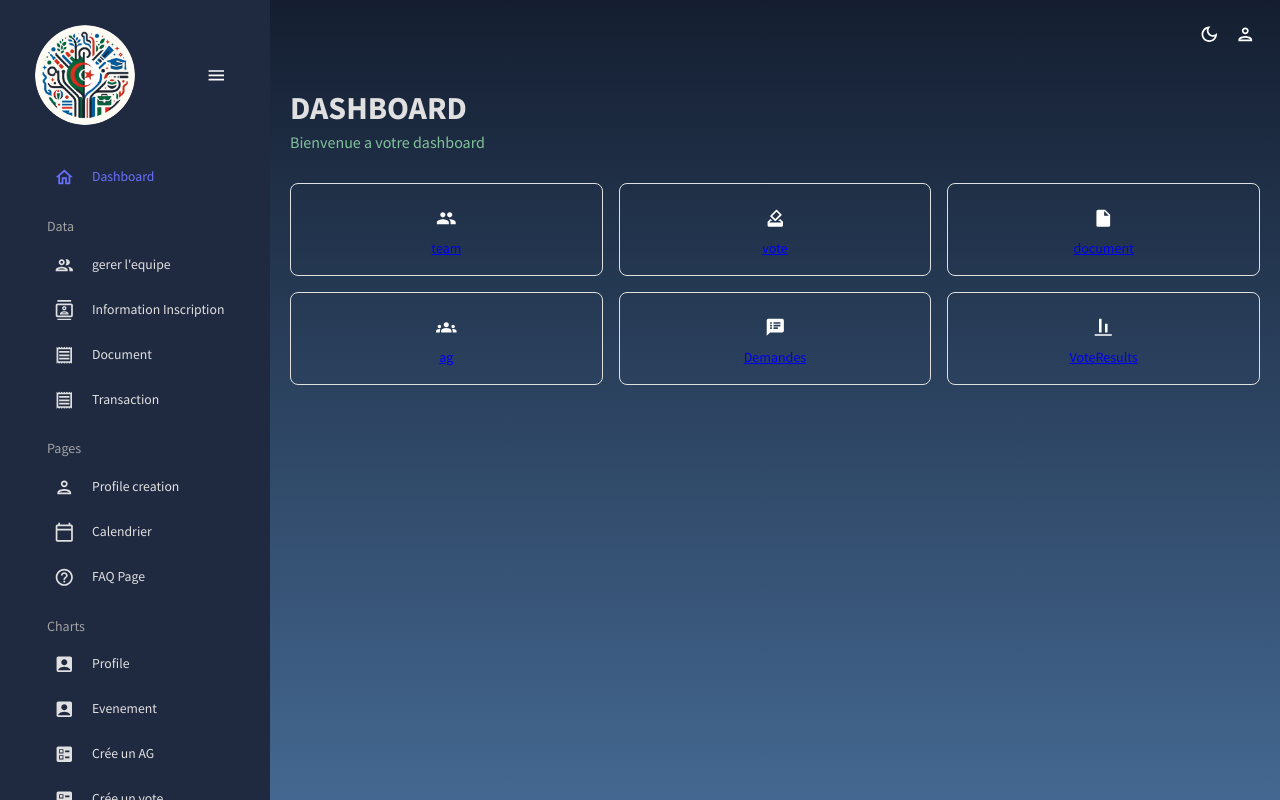
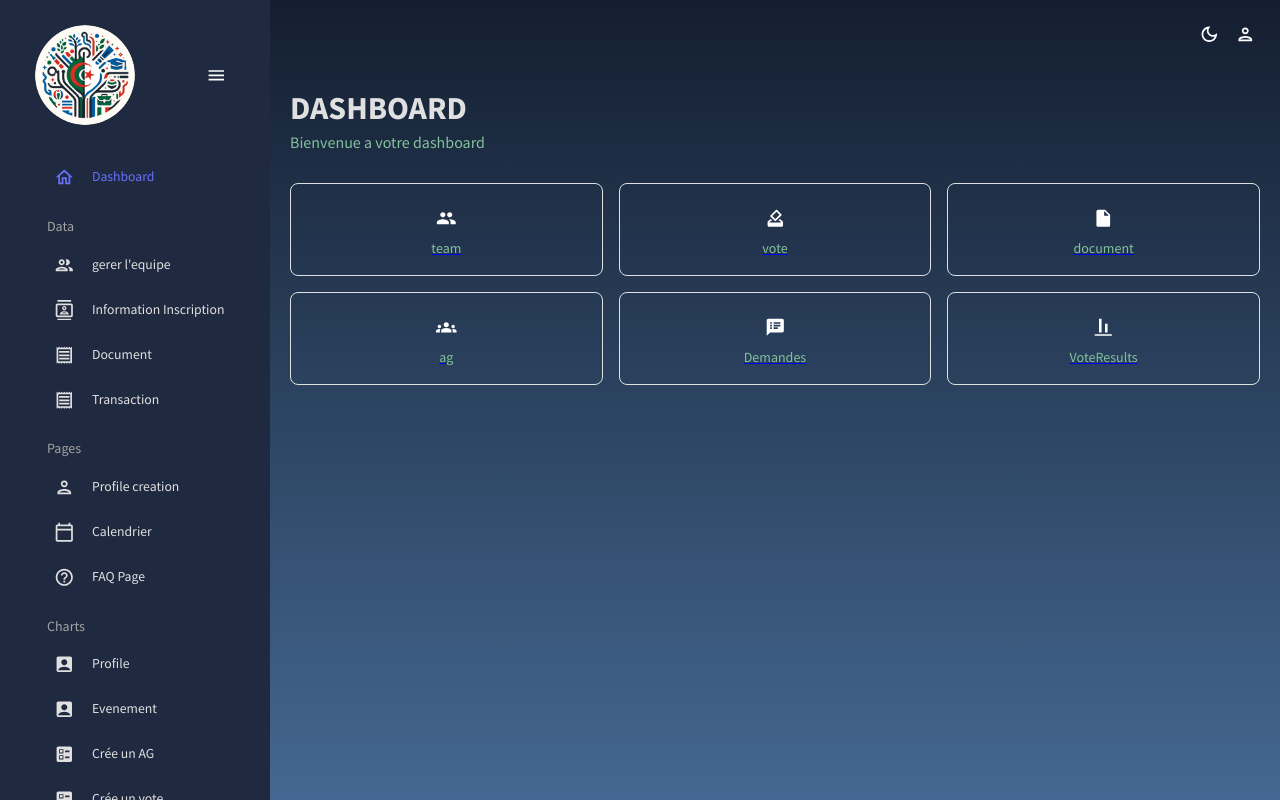
Before and after one commit to mazounirayan/backoffice, a React (Create React App) app: page / in a window 1280 px wide. Built offline with nearby package versions, Linux system fonts and the light colour scheme; sample sign-in values are in the browser's storage.

Commit message:
version  final

```diff
--- a/src/vues/home.tsx
+++ b/src/vues/home.tsx
@@ -91,6 +91,7 @@ function Dashboard() {
                 p={2}
                 border="1px solid #e0e0e0"
                 borderRadius="8px"
+                color={colors.greenAccent[400]}
               >
                 <IconButton>
                   {item.icon}
```
